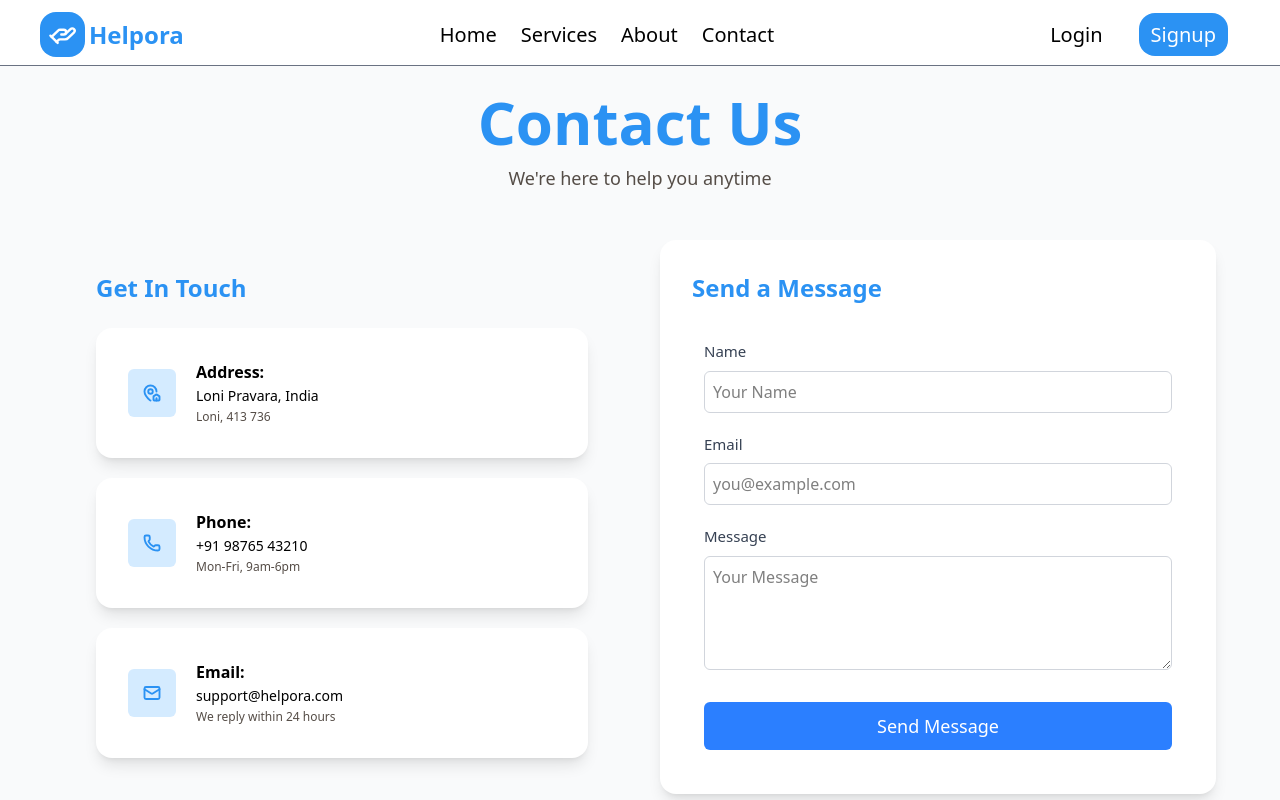
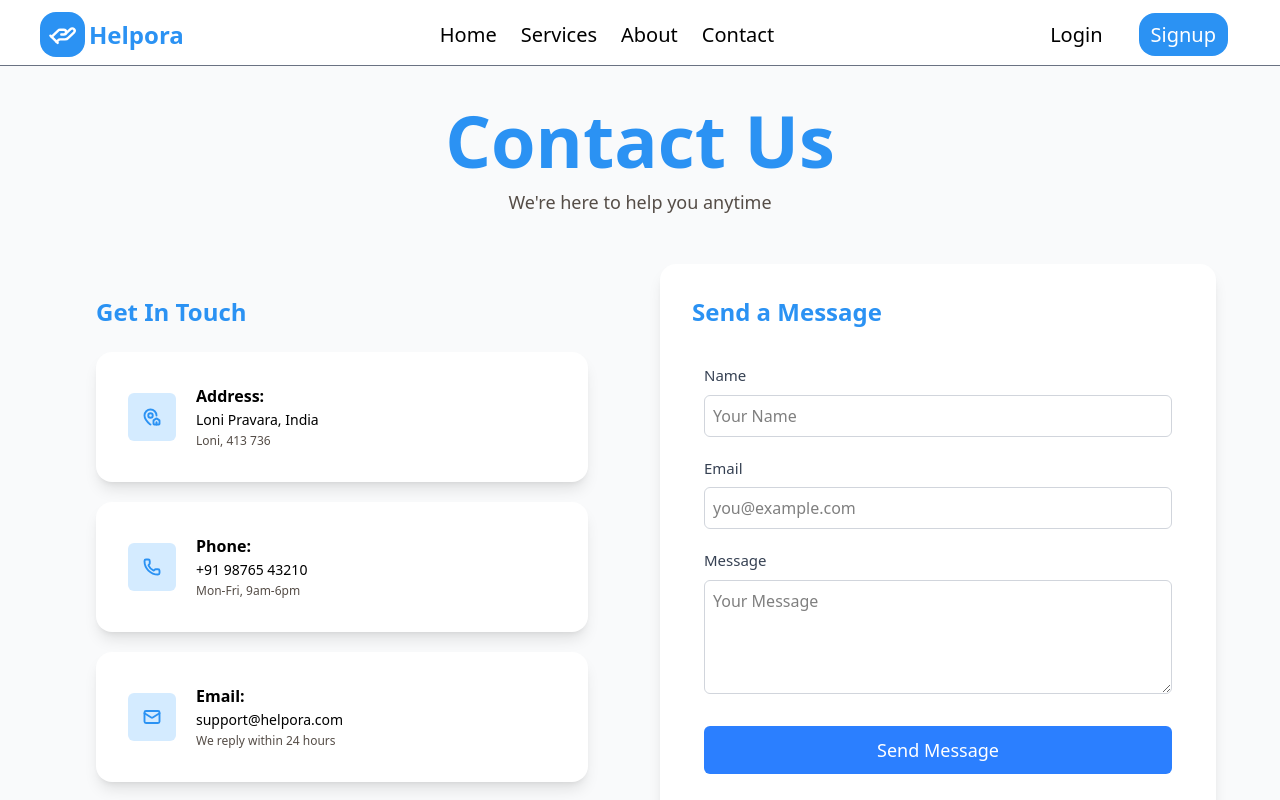
Before and after one commit to siddhikharde/ICP12-Group-Project-FullStack-Helpora, a React (Vite) app in the folder client/: page /contact in a window 1280 px wide. Shown: the top 800 px of the page. Built offline with nearby package versions, Linux system fonts and the light colour scheme.

Commit message:
margin added to the contact page

```diff
--- a/client/src/views/Contact.jsx
+++ b/client/src/views/Contact.jsx
@@ -31,8 +31,8 @@ setFormData({
      <Navbar/>
     <div className="min-h-screen bg-gray-50 px-6 py-16">
 
-      <div className="text-center mb-12 mt-7">
-        <h1 className="text-6xl font-bold text-[#2b92f3] mb-3">
+      <div className="text-center mb-12 mt-10">
+        <h1 className="text-5xl md:text-7xl font-bold text-[#2b92f3] mb-3">
           Contact Us
         </h1>
         <p className="text-[#554d47] text-lg">
```
